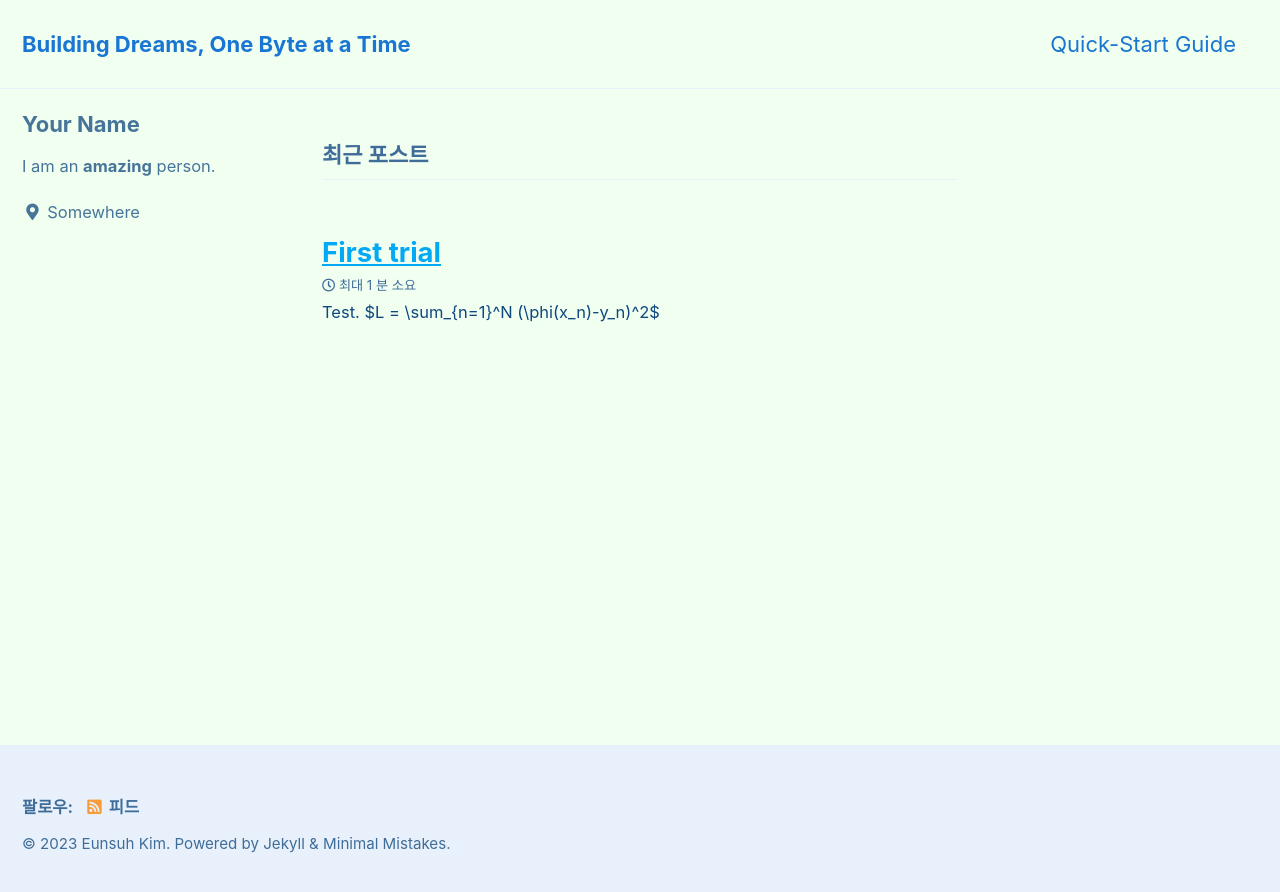
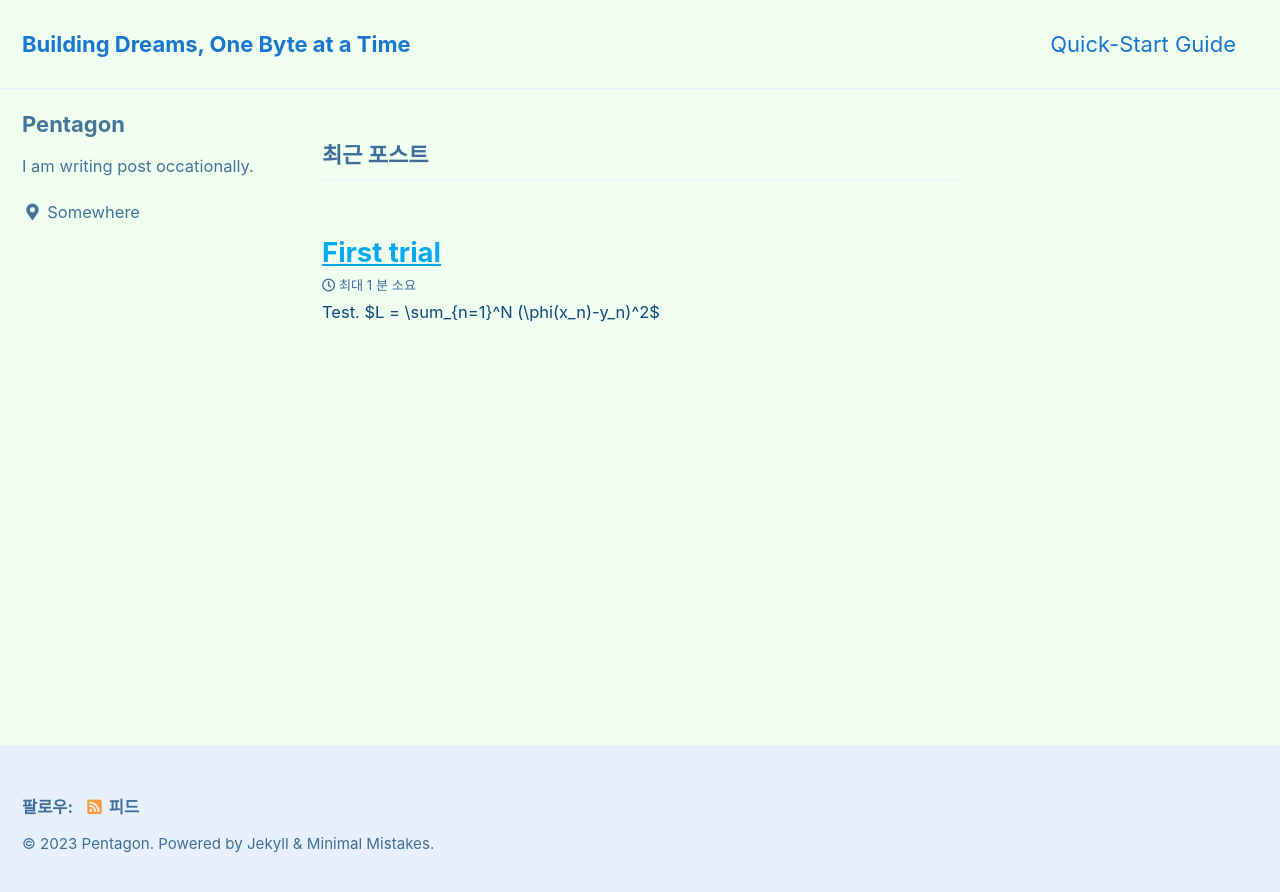
Before and after one commit to eunsuhKim/-eunsuh96-.github.io, a Jekyll site: the page built from index.html, in a window 1280 px wide. Shown: the top 892 px of the page. Built offline with Jekyll 4.4.1, drawn with Linux system fonts in a browser that asks for light colours; cached includes are drawn as plain includes; the list of posts is cut into pages by our own code.

Commit message:
changing introducing words

```diff
--- a/_config.yml
+++ b/_config.yml
@@ -19,7 +19,7 @@ locale                   : "ko-KR" # "ko-KR"
 title                    : "Building Dreams, One Byte at a Time"
 title_separator          : "-"
 subtitle                 : # site tagline that appears below site title in masthead
-name                     : "Eunsuh Kim"
+name                     : "Pentagon"
 description              : "Recording everyday."
 url                      : # the base hostname & protocol for your site e.g. "https://mmistakes.github.io"
 baseurl                  : # the subpath of your site, e.g. "/blog"
@@ -104,9 +104,9 @@ analytics:
 
 # Site Author
 author:
-  name             : "Your Name"
+  name             : "Pentagon"
   avatar           : # path of avatar image, e.g. "/assets/images/bio-photo.jpg"
-  bio              : "I am an **amazing** person."
+  bio              : "I am writing post occationally."
   location         : "Somewhere"
   email            :
   links:
```
